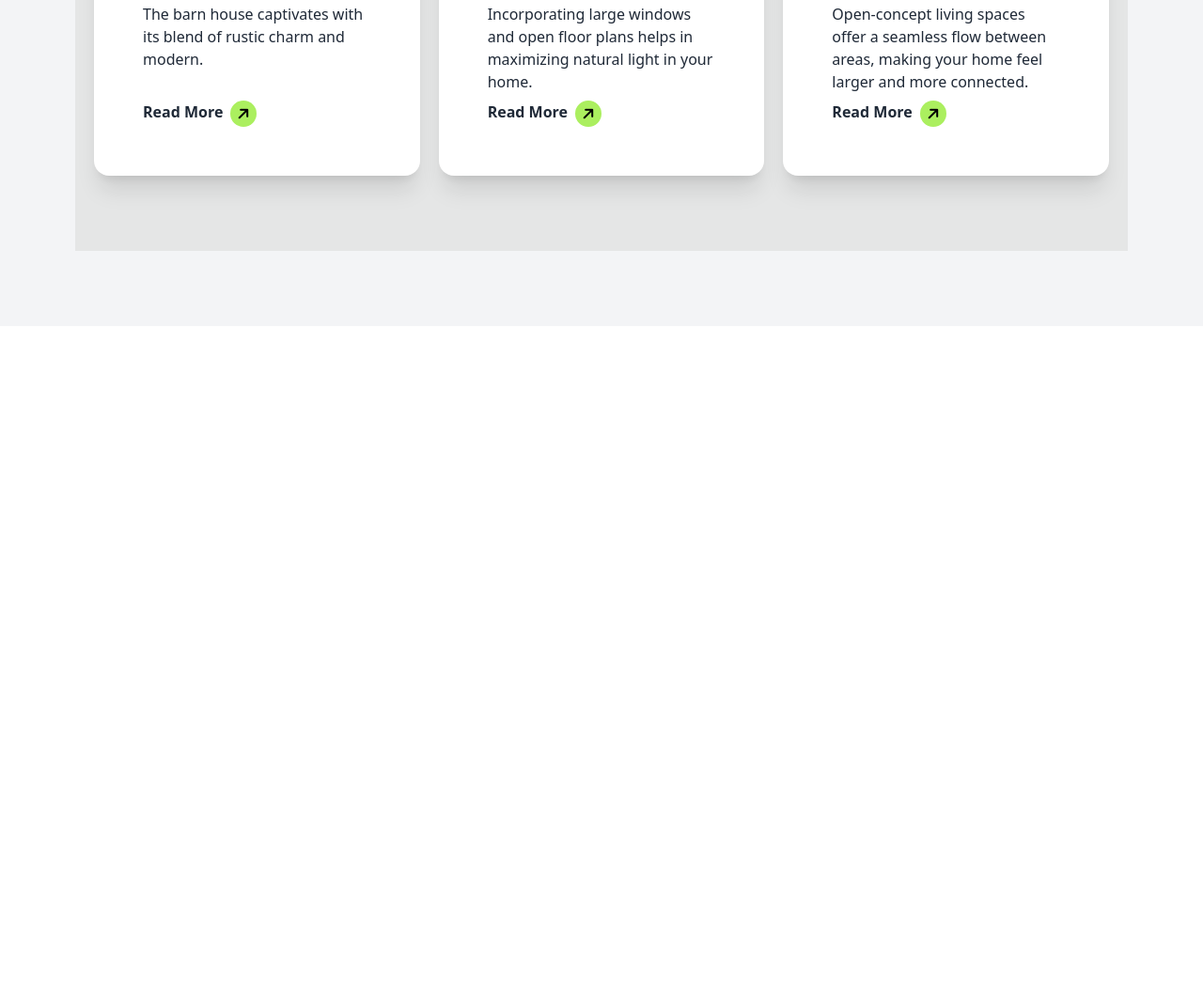
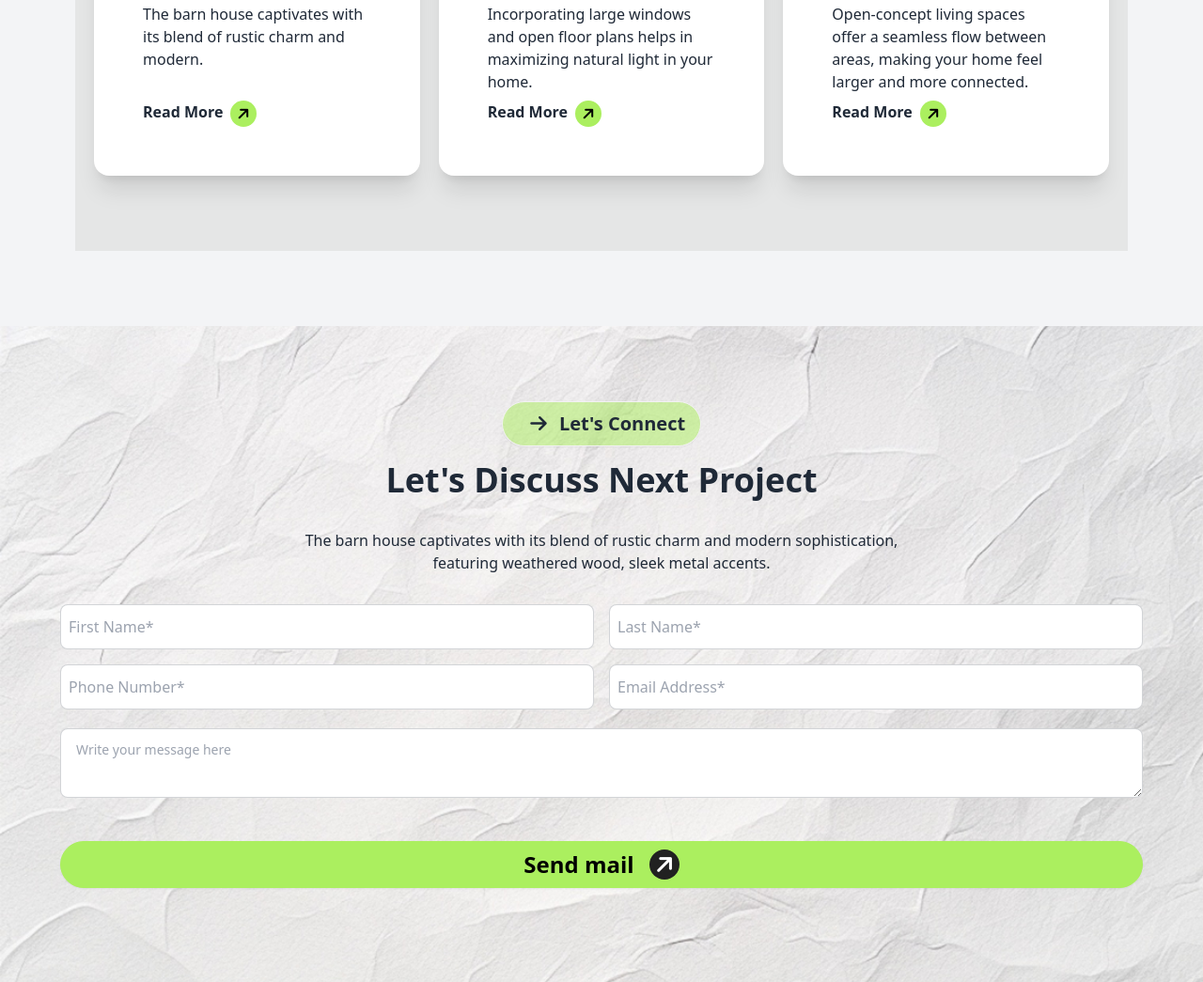
Before and after one commit to feeza-T/Assign, a plain HTML site: page index.html in a window 1280 px wide. Shown: the part 2787-3832 px from the top of the page at 94% size. Before the commit the page ends 3134 px from the top, so only its background shows below. Drawn offline with nearby package versions, Linux system fonts and the light colour scheme.

Commit message:
Input page done

```diff
--- a/index.html
+++ b/index.html
@@ -33,7 +33,8 @@
                     'brown': '#EFDA6E',
                     'light-blue': '#A4DAC3',
                     'blue': '#77AAEA',
-                }
+                },
+
             }
         }
     }
@@ -149,7 +150,7 @@
           <p class="text-gray p-8">The barn house captivates with its blend of rustic charm and modern sophistication, <br>featuring weathered wood, sleek metal accents.</p>
 
 
-          <div class="ms-auto grid grid-cols-2 md:grid-cols-2 lg:grid-cols-4 gap-4 ">
+          <div class="ms-auto grid grid-cols-1 md:grid-cols-2 lg:grid-cols-4 gap-4 ">
               <div class=" bg-pink  shadow-xl text-left p-6 rounded-2xl">
                 <img src="assets/concept.png" alt="">
                 <h1 class="font-bold mt-6 mb-4">Concept</h1>
@@ -186,7 +187,7 @@
           </button>
           <h2 class="font-bold text-4xl mt-4 ">Read Our Articles and News</h2>
           <p class="text-gray p-8">The barn house captivates with its blend of rustic charm and modern sophistication, <br>featuring weathered wood, sleek metal accents.</p>
-          <div class="grid grid-cols-2 md:grid-cols-1 lg:grid-cols-3 gap-5 ml-5 mr-5">
+          <div class="grid grid-cols-1 md:grid-cols-1 lg:grid-cols-3 gap-5 ml-5 mr-5">
 
              <!-- card-1 -->
             <div class="card bg-base-100   shadow-xl p-5">
@@ -253,6 +254,33 @@
           </div>
         </section>
         <!-- Article page ends here -->
+
+        <!-- form page starst here -->
+        <section style="background-image: url('assets/bg.jpg'); background-size: cover; background-position: center;" class="pt-20 pb-20">
+
+          <button class="items-center justify-center bg-light-green text-gray font-bold text-xl btn rounded-full">
+            <i class="fa-solid fa-arrow-right text-gray h-7 w-7 ml-2 rounded-full flex items-center justify-center"></i>
+            Let's Connect
+          </button>
+          <h2 class="font-bold text-4xl mt-4">Let's Discuss Next Project</h2>
+          <p class="text-gray p-8">The barn house captivates with its blend of rustic charm and modern sophistication,<br>featuring weathered wood, sleek metal accents.</p>
+          <div class="max-w-6xl mx-auto grid grid-cols-1 md:grid-cols-2 gap-4">
+            <input type="text" placeholder="First Name*" class="input input-bordered w-full p-2" />
+            <input type="text" placeholder="Last Name*" class="input input-bordered w-full p-2" />
+            <input type="text" placeholder="Phone Number*" class="input input-bordered w-full p-2" />
+            <input type="text" placeholder="Email Address*" class="input input-bordered w-full p-2" />
+          </div>
+
+          <div class="m-5 max-w-6xl mx-auto">
+            <textarea class="textarea textarea-bordered w-full md:col-span-2" placeholder="Write your message here"></textarea>
+            <button class="items-center justify-center text-black font-bold text-2xl btn bg-btn-primary-bg w-full h-[50px] rounded-full border-btn-primary-bg mt-10">
+              Send mail
+              <i class="fa-solid fa-arrow-right text-white h-8 w-8 ml-2 rounded-full bg-black-color flex items-center justify-center -rotate-45"></i>
+            </button>
+          </div>
+        </section>
+        <!-- form page ends here -->
+
    </main>
    <footer>
 
--- a/tailwind.config.js
+++ b/tailwind.config.js
@@ -2,7 +2,9 @@
 module.exports = {
     content: ["./src/**/*.{html,js}"],
     theme: {
-      extend: {},
+      extend: {
+
+      },
     },
     plugins: [],
   }
```
